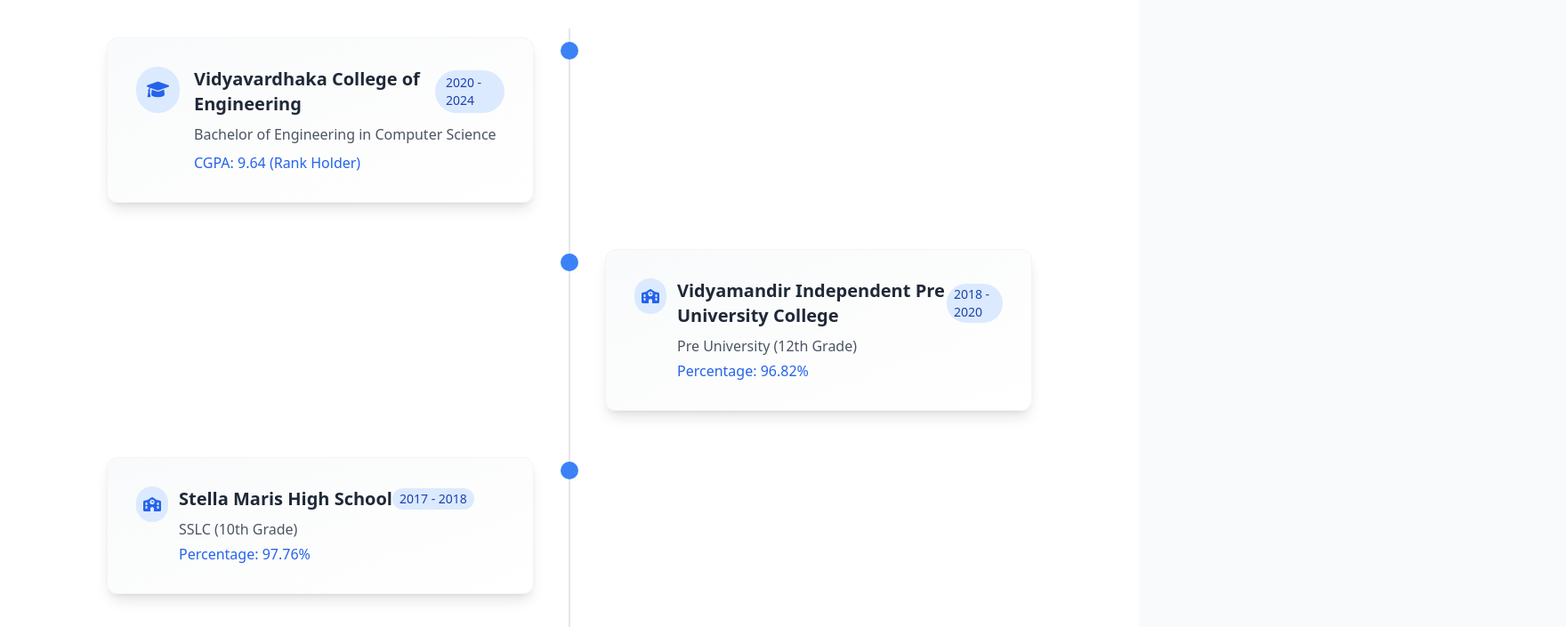
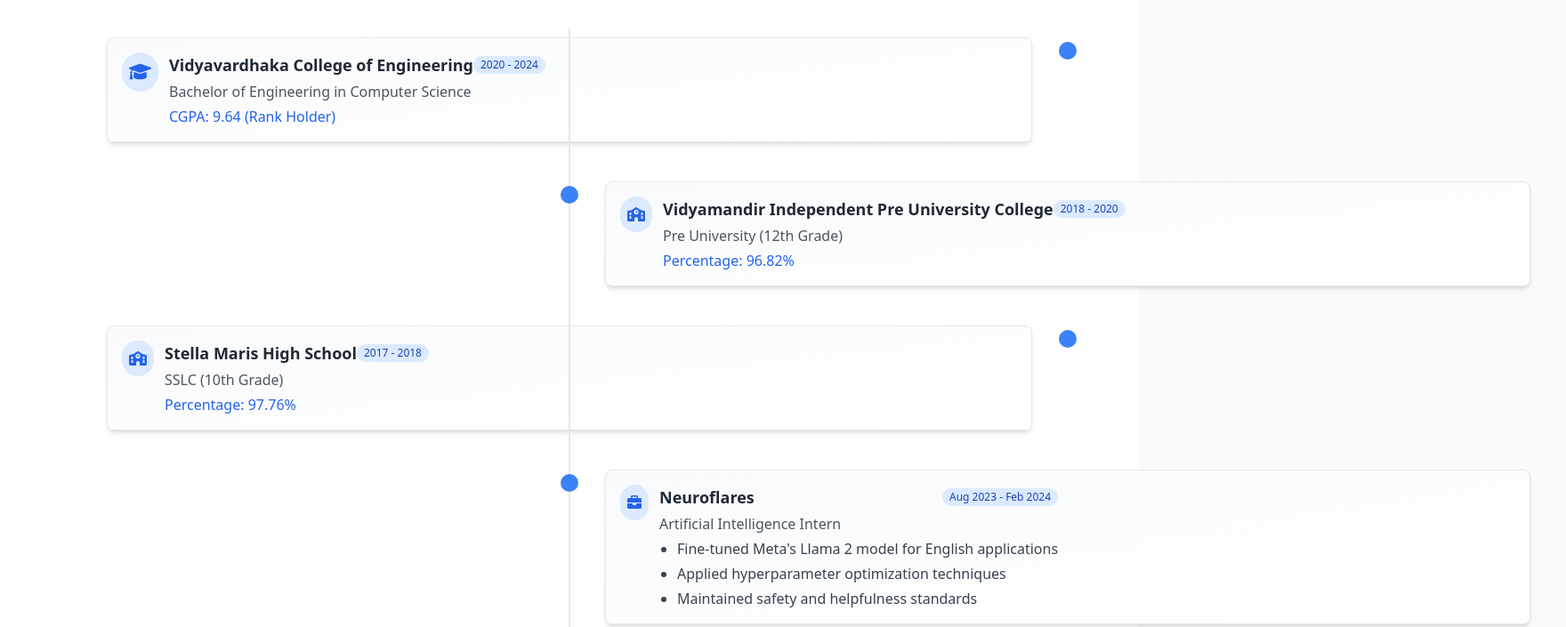
Before and after one commit to chaithanya762/Portfolio, a plain HTML site: page about.html in a window 1280 px wide. Shown: the part 480-1185 px from the top of the page at 89% size, 1760 px wide, since content can reach past the window. Drawn offline with nearby package versions, Linux system fonts and the light colour scheme.

Commit message:
Update about.html

```diff
--- a/about.html
+++ b/about.html
@@ -125,18 +125,18 @@
         <h2 class="text-3xl font-bold text-center mb-12 bg-clip-text text-transparent bg-gradient-to-r from-blue-600 to-purple-500">Education & Experience</h2>
         <div class="timeline-container">
             <!-- Education 1 -->
-            <div class="timeline-item left mb-8">
-                <div class="bg-gradient-to-br from-gray-50 to-white p-8 rounded-xl shadow-lg border border-gray-100 transform transition-all hover:scale-[1.02]">
+            <div class="timeline-item left mb-6 w-full">
+                <div class="bg-gradient-to-br from-gray-50 to-white p-4 rounded-lg shadow-md border border-gray-200 transform transition-all hover:scale-[1.02]">
                     <div class="flex items-start">
-                        <div class="bg-blue-100 p-3 rounded-full mr-4 flex-shrink-0">
+                        <div class="bg-blue-100 p-2 rounded-full mr-3 flex-shrink-0">
                             <i class="fas fa-graduation-cap text-blue-600 text-xl"></i>
                         </div>
                         <div>
-                            <div class="flex justify-between items-center mb-2">
-                                <h3 class="text-xl font-semibold text-gray-800">Vidyavardhaka College of Engineering</h3>
-                                <span class="bg-blue-100 text-blue-800 text-sm px-3 py-1 rounded-full">2020 - 2024</span>
+                            <div class="flex justify-between items-center mb-1">
+                                <h3 class="text-lg font-semibold text-gray-800">Vidyavardhaka College of Engineering</h3>
+                                <span class="bg-blue-100 text-blue-800 text-xs px-2 py-0.5 rounded-full">2020 - 2024</span>
                             </div>
-                            <p class="text-gray-600 mb-2">Bachelor of Engineering in Computer Science</p>
+                            <p class="text-gray-600 mb-1">Bachelor of Engineering in Computer Science</p>
                             <p class="text-blue-600 font-medium">CGPA: 9.64 (Rank Holder)</p>
                         </div>
                     </div>
@@ -144,16 +144,16 @@
             </div>
 
             <!-- Education 2 -->
-            <div class="timeline-item right mb-8">
-                <div class="bg-gradient-to-br from-gray-50 to-white p-8 rounded-xl shadow-lg border border-gray-100 transform transition-all hover:scale-[1.02]">
+            <div class="timeline-item right mb-6 w-full">
+                <div class="bg-gradient-to-br from-gray-50 to-white p-4 rounded-lg shadow-md border border-gray-200 transform transition-all hover:scale-[1.02]">
                     <div class="flex items-start">
                         <div class="bg-blue-100 p-2 rounded-full mr-3 flex-shrink-0">
                             <i class="fas fa-school text-blue-600"></i>
                         </div>
                         <div>
-                            <div class="flex justify-between items-center mb-2">
-                                <h3 class="text-xl font-semibold text-gray-800">Vidyamandir Independent Pre University College</h3>
-                                <span class="bg-blue-100 text-blue-800 text-sm px-2 py-0.5 rounded-full">2018 - 2020</span>
+                            <div class="flex justify-between items-center mb-1">
+                                <h3 class="text-lg font-semibold text-gray-800">Vidyamandir Independent Pre University College</h3>
+                                <span class="bg-blue-100 text-blue-800 text-xs px-2 py-0.5 rounded-full">2018 - 2020</span>
                             </div>
                             <p class="text-gray-600 mb-1">Pre University (12th Grade)</p>
                             <p class="text-blue-600 font-medium">Percentage: 96.82%</p>
@@ -163,16 +163,16 @@
             </div>
 
             <!-- Education 3 -->
-            <div class="timeline-item left mb-8">
-                <div class="bg-gradient-to-br from-gray-50 to-white p-8 rounded-xl shadow-lg border border-gray-100 transform transition-all hover:scale-[1.02]">
+            <div class="timeline-item left mb-6 w-full">
+                <div class="bg-gradient-to-br from-gray-50 to-white p-4 rounded-lg shadow-md border border-gray-200 transform transition-all hover:scale-[1.02]">
                     <div class="flex items-start">
                         <div class="bg-blue-100 p-2 rounded-full mr-3 flex-shrink-0">
                             <i class="fas fa-school text-blue-600"></i>
                         </div>
                         <div>
-                            <div class="flex justify-between items-center mb-2">
-                                <h3 class="text-xl font-semibold text-gray-800">Stella Maris High School</h3>
-                                <span class="bg-blue-100 text-blue-800 text-sm px-2 py-0.5 rounded-full">2017 - 2018</span>
+                            <div class="flex justify-between items-center mb-1">
+                                <h3 class="text-lg font-semibold text-gray-800">Stella Maris High School</h3>
+                                <span class="bg-blue-100 text-blue-800 text-xs px-2 py-0.5 rounded-full">2017 - 2018</span>
                             </div>
                             <p class="text-gray-600 mb-1">SSLC (10th Grade)</p>
                             <p class="text-blue-600 font-medium">Percentage: 97.76%</p>
@@ -182,16 +182,16 @@
             </div>
 
             <!-- Experience 1 -->
-            <div class="timeline-item right mb-8">
-                <div class="bg-gradient-to-br from-gray-50 to-white p-8 rounded-xl shadow-lg border border-gray-100 transform transition-all hover:scale-[1.02]">
+            <div class="timeline-item right mb-6 w-full">
+                <div class="bg-gradient-to-br from-gray-50 to-white p-4 rounded-lg shadow-md border border-gray-200 transform transition-all hover:scale-[1.02]">
                     <div class="flex items-start">
                         <div class="bg-blue-100 p-2 rounded-full mr-3 flex-shrink-0">
                             <i class="fas fa-briefcase text-blue-600"></i>
                         </div>
                         <div>
-                            <div class="flex justify-between items-center mb-2">
-                                <h3 class="text-xl font-semibold text-gray-800">Neuroflares</h3>
-                                <span class="bg-blue-100 text-blue-800 text-sm px-2 py-0.5 rounded-full">Aug 2023 - Feb 2024</span>
+                            <div class="flex justify-between items-center mb-1">
+                                <h3 class="text-lg font-semibold text-gray-800">Neuroflares</h3>
+                                <span class="bg-blue-100 text-blue-800 text-xs px-2 py-0.5 rounded-full">Aug 2023 - Feb 2024</span>
                             </div>
                             <p class="text-gray-600 mb-1">Artificial Intelligence Intern</p>
                             <ul class="list-disc pl-5 text-gray-700 space-y-1">
@@ -206,7 +206,6 @@
         </div>
     </div>
 </section>
-
     <!-- Technical Skills -->
     <section class="py-20 bg-gray-50">
         <div class="max-w-6xl mx-auto px-4">
```
